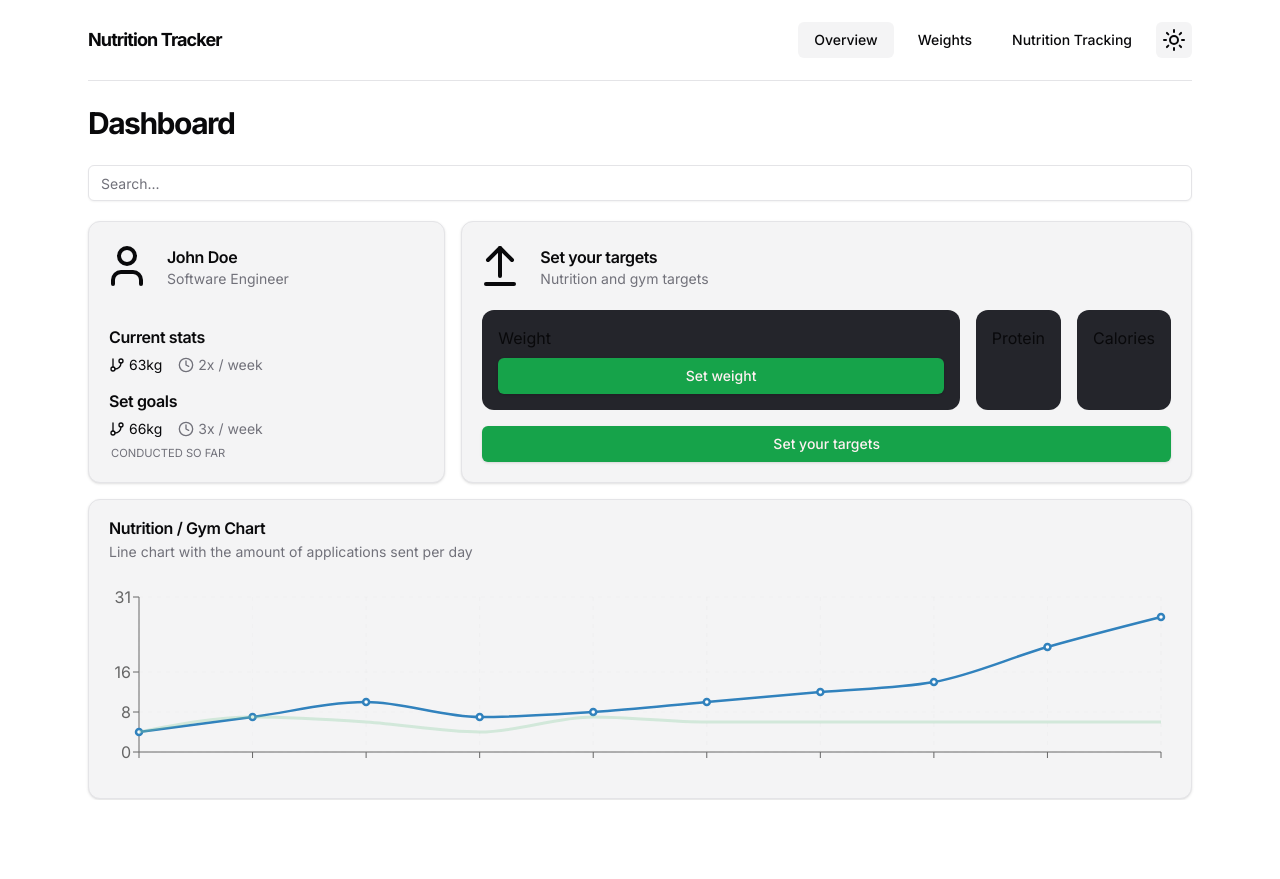
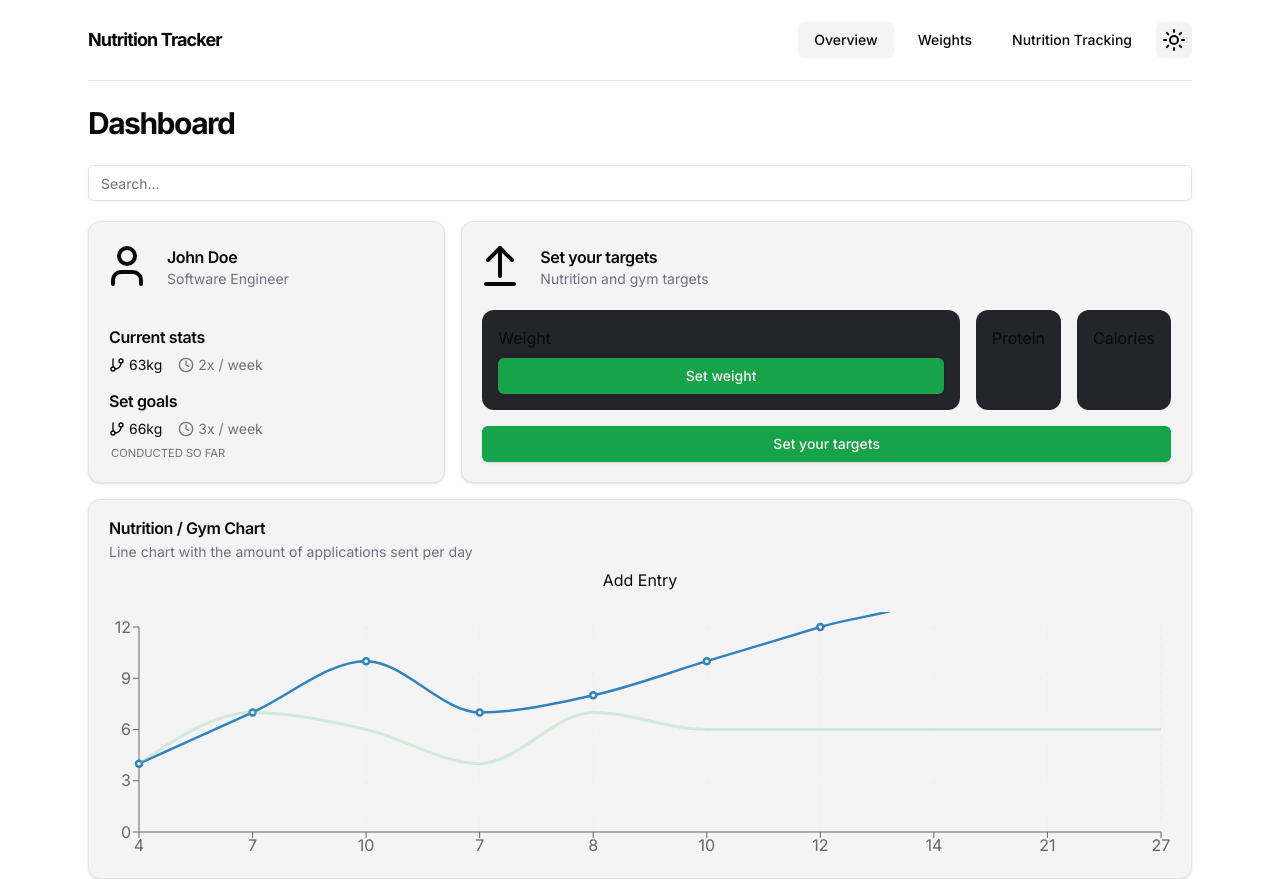
Before and after one commit to Vasil1001/nutrition-gym-tracker-v2, a Next.js app: page / in a window 1280 px wide. Before the commit the page ends 800 px from the top, so only its background shows below. Built offline with nearby package versions, Linux system fonts and the light colour scheme; a web font is replaced by a local one.

Commit message:
gallery list view and add to chart

```diff
--- /dev/null
+++ b/app/nutrition/components/food-card-table.tsx
@@ -0,0 +1,35 @@
+import {
+  Table,
+  TableBody,
+  TableCaption,
+  TableCell,
+  TableHead,
+  TableHeader,
+  TableRow
+} from '@/components/ui/table'
+
+import React from 'react'
+
+export default function FoodCardRowTable() {
+  return (
+    <Table>
+      <TableCaption>A list of your foods.</TableCaption>
+      <TableHeader>
+        <TableRow>
+          <TableHead className="w-[100px]">Invoice</TableHead>
+          <TableHead>Status</TableHead>
+          <TableHead>Method</TableHead>
+          <TableHead className="text-right">Amount</TableHead>
+        </TableRow>
+      </TableHeader>
+      <TableBody>
+        <TableRow>
+          <TableCell className="font-medium">INV001</TableCell>
+          <TableCell>Paid</TableCell>
+          <TableCell>Credit Card</TableCell>
+          <TableCell className="text-right">$250.00</TableCell>
+        </TableRow>
+      </TableBody>
+    </Table>
+  )
+}
--- a/app/nutrition/components/food-card.tsx
+++ b/app/nutrition/components/food-card.tsx
@@ -17,9 +17,10 @@ type FoodCardProps = {
   food: Food
   onAdd: () => void
   onRemove: () => void
+  isListView: boolean
 }
 
-export default function FoodCard({ food, onAdd, onRemove }: FoodCardProps) {
+export default function FoodCard({ food, onAdd, onRemove, isListView }: FoodCardProps) {
   const [count, setCount] = useState(0)
 
   const handleAdd = () => {
@@ -33,6 +34,44 @@ export default function FoodCard({ food, onAdd, onRemove }: FoodCardProps) {
       onRemove()
     }
   }
+
+  if (isListView) {
+    return (
+      <Card key={food.name} className="group">
+        <CardContent className="flex justify-between gap-4 p-3 text-base">
+          <div className="">
+            <div className="flex justify-between">
+              <CardTitle className="">{food.name}</CardTitle>
+            </div>
+            <CardDescription></CardDescription>
+          </div>
+          <p className="mt-0.5 font-supreme text-[0.9rem] text-muted-foreground">
+            Per {food.servingSize} serving
+          </p>
+          <div className="flex items-center justify-evenly gap-4 overflow-hidden">
+            <div className="flex flex-1 flex-col items-center text-[0.90rem]">
+              <div className="text-[0.85rem] uppercase text-muted-foreground sm:hidden">PR</div>
+              {food.protein}g
+            </div>
+            <div className="flex flex-1 flex-col items-center text-[0.90rem]">
+              <div className="text-[0.85rem] uppercase text-muted-foreground sm:hidden">Cal</div>
+              {food.calories}c
+            </div>
+            <div className="flex items-center justify-center gap-2 font-supreme text-sm font-medium text-muted-foreground transition-all delay-150">
+              <Minus
+                className="h-5 w-5 cursor-pointer hover:text-foreground"
+                onClick={handleRemove}
+              />
+              <p className="text-bold text-[1rem] tracking-tighter text-white">
+                {cn(count > 0 && 'x', count)}
+              </p>
+              <Plus className="h-5 w-5 cursor-pointer  hover:text-foreground" onClick={handleAdd} />
+            </div>
+          </div>
+        </CardContent>
+      </Card>
+    )
+  } else {
     return (
       <Card key={food.name} className="group">
         <CardContent className=" gap-4 p-3 text-base">
@@ -80,3 +119,4 @@ export default function FoodCard({ food, onAdd, onRemove }: FoodCardProps) {
       </Card>
     )
   }
+}
--- a/app/nutrition/components/food-list.tsx
+++ b/app/nutrition/components/food-list.tsx
@@ -1,4 +1,4 @@
-import React from 'react'
+import React, { useState } from 'react'
 import FoodCard from './food-card'
 
 type FoodProps = {
@@ -15,13 +15,27 @@ export type Food = {
 }
 
 export default function FoodList({ foods, onAdd, onRemove }: FoodProps) {
+  const [isListView, setIsListView] = useState(false)
+
+  const toggleView = () => setIsListView(!isListView)
   return (
     // eslint-disable-next-line tailwindcss/no-custom-classname
     <div className="mb-5 max-h-screen overflow-auto pr-4 scrollbar scrollbar-track-[#19191f] scrollbar-thumb-[#2e3039] lg:pr-0 ">
-      <h1 className="my-6 text-2xl font-bold">Food List</h1>
-      <div className="grid grid-cols-1 gap-4 md:grid-cols-2 lg:grid-cols-3 xl:grid-cols-3 ">
+      <div className="flex items-center justify-between">
+        <h1 className="my-6 text-2xl font-bold">Food List</h1>
+        <button
+          className="rounded bg-blue-500 px-4 py-2 text-white transition duration-300 hover:bg-blue-700"
+          onClick={toggleView}>
+          {isListView ? 'Show Gallery View' : 'Show List View'}
+        </button>
+      </div>
+      <div
+        className={`grid gap-4 ${
+          isListView ? 'grid-cols-1' : 'grid-cols-1 md:grid-cols-2 lg:grid-cols-3 xl:grid-cols-3'
+        }`}>
         {foods.map((food) => (
           <FoodCard
+            isListView={isListView}
             key={food.name}
             food={food}
             onAdd={() => onAdd(food)}
--- a/components/charts/LineChart.tsx
+++ b/components/charts/LineChart.tsx
@@ -9,62 +9,83 @@ import {
   YAxis
 } from 'recharts'
 import { Card, CardContent, CardDescription, CardFooter, CardHeader, CardTitle } from '../ui/card'
+import { useState } from 'react'
+
+type Weight = {
+  average: number
+  today: string
+}
 
 const data = [
   {
     average: 4,
-    today: 4
+    today: '4'
   },
   {
     average: 7,
-    today: 7
+    today: '7'
   },
   {
     average: 6,
-    today: 10
+    today: '10'
   },
   {
     average: 4,
-    today: 7
+    today: '7'
   },
   {
     average: 7,
-    today: 8
+    today: '8'
   },
   {
     average: 6,
-    today: 10
+    today: '10'
   },
   {
     average: 6,
-    today: 12
+    today: '12'
   },
   {
     average: 6,
-    today: 14
+    today: '14'
   },
   {
     average: 6,
-    today: 21
+    today: '21'
   },
   {
     average: 6,
-    today: 27
+    today: '27'
   }
 ]
 
 export function LineChartWeights() {
+  const [chartData, setChartData] = useState(data)
+
+  // Method to add new entry
+  const addEntry = (weight: Weight) => {
+    const newEntry = {
+      average: Math.round(weight.average), // Ensure no decimals
+      today: new Date().toLocaleDateString('en-GB') // Format the date
+    }
+    setChartData([...chartData, newEntry])
+  }
   return (
     <Card className="flex h-full flex-col justify-between">
       <CardHeader>
         <CardTitle>Nutrition / Gym Chart</CardTitle>
         <CardDescription>Line chart with the amount of applications sent per day</CardDescription>
+        <button
+          onClick={() => addEntry({ average: 10, today: new Date().toISOString() })}
+          className="btn">
+          Add Entry
+        </button>
       </CardHeader>
       <CardContent className="flex-1 pb-4">
-        <div className="h-full min-h-[200px]">
+        <div className="h-full min-h-[250px]">
           <ResponsiveContainer width="100%" height="100%">
             <LineChart
-              data={data}
+              data={chartData}
               margin={{
                 top: 15,
                 right: 10,
@@ -79,17 +100,17 @@ export function LineChartWeights() {
                         <div className="grid grid-cols-2 gap-2">
                           <div className="flex flex-col">
                             <span className="text-[0.70rem] uppercase text-muted-foreground">
-                              Average
+                              Weight
                             </span>
-                            <span className="font-bold text-muted-foreground">
-                              {payload[0].value}
+                            <span className="font-bold ">
+                              {payload[1].value} KG
                             </span>
                           </div>
                           <div className="flex flex-col">
                             <span className="text-[0.70rem] uppercase text-muted-foreground">
-                              Today
+                              Date
                             </span>
-                            <span className="font-bold">{payload[0].value}</span>
+                            <span className="font-bold ">{payload[0].value}</span>
                           </div>
                         </div>
                       </div>
@@ -99,7 +120,7 @@ export function LineChartWeights() {
                   return null
                 }}
               />
-              <XAxis dataKey="name" />
+              <XAxis dataKey="today" />
               <YAxis domain={['dataMin - 4', 'dataMax + 4']} />
               <CartesianGrid opacity={0.1} strokeDasharray="4 5" />
               <Line
```
Lines whose indentation alone changed are shown as unchanged.
